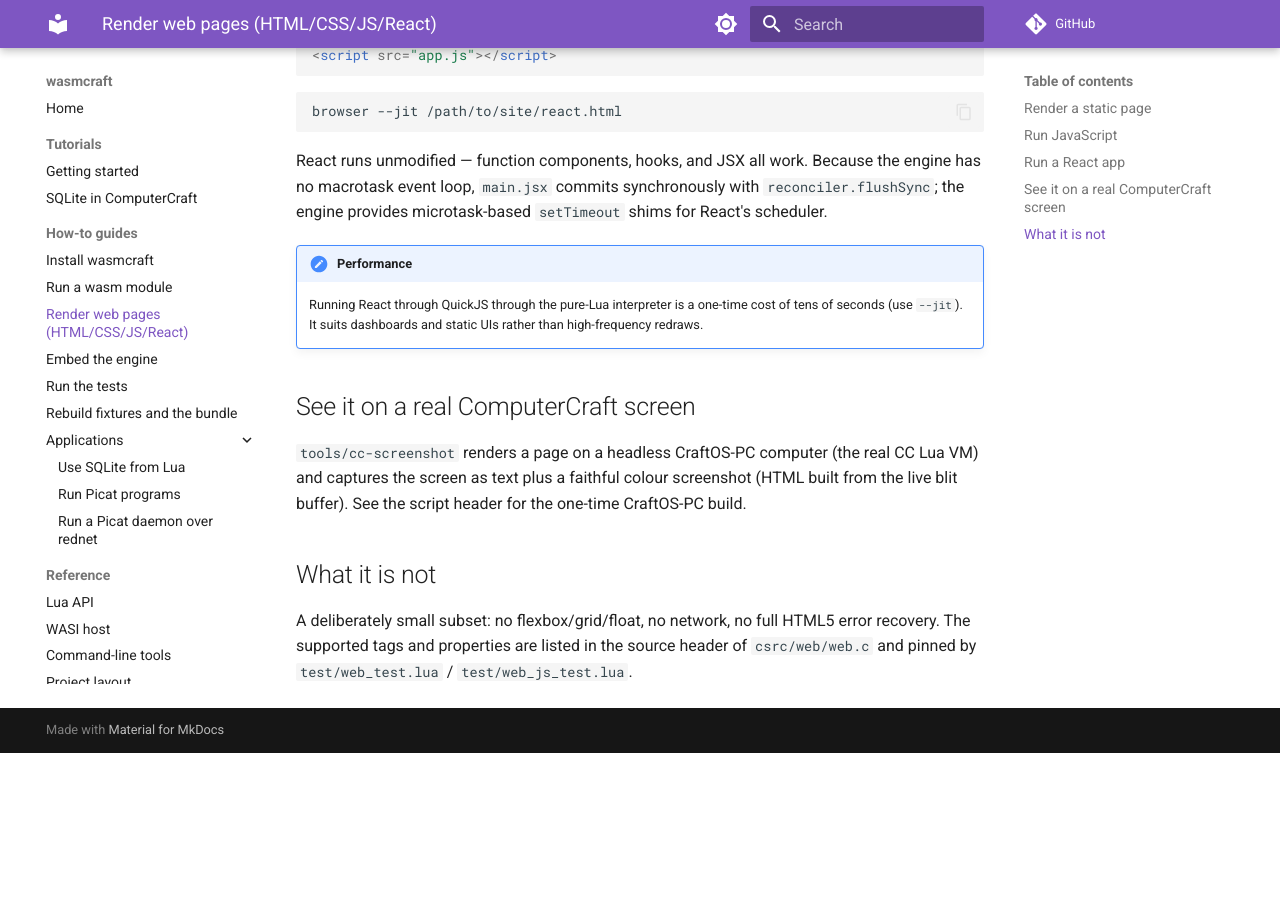
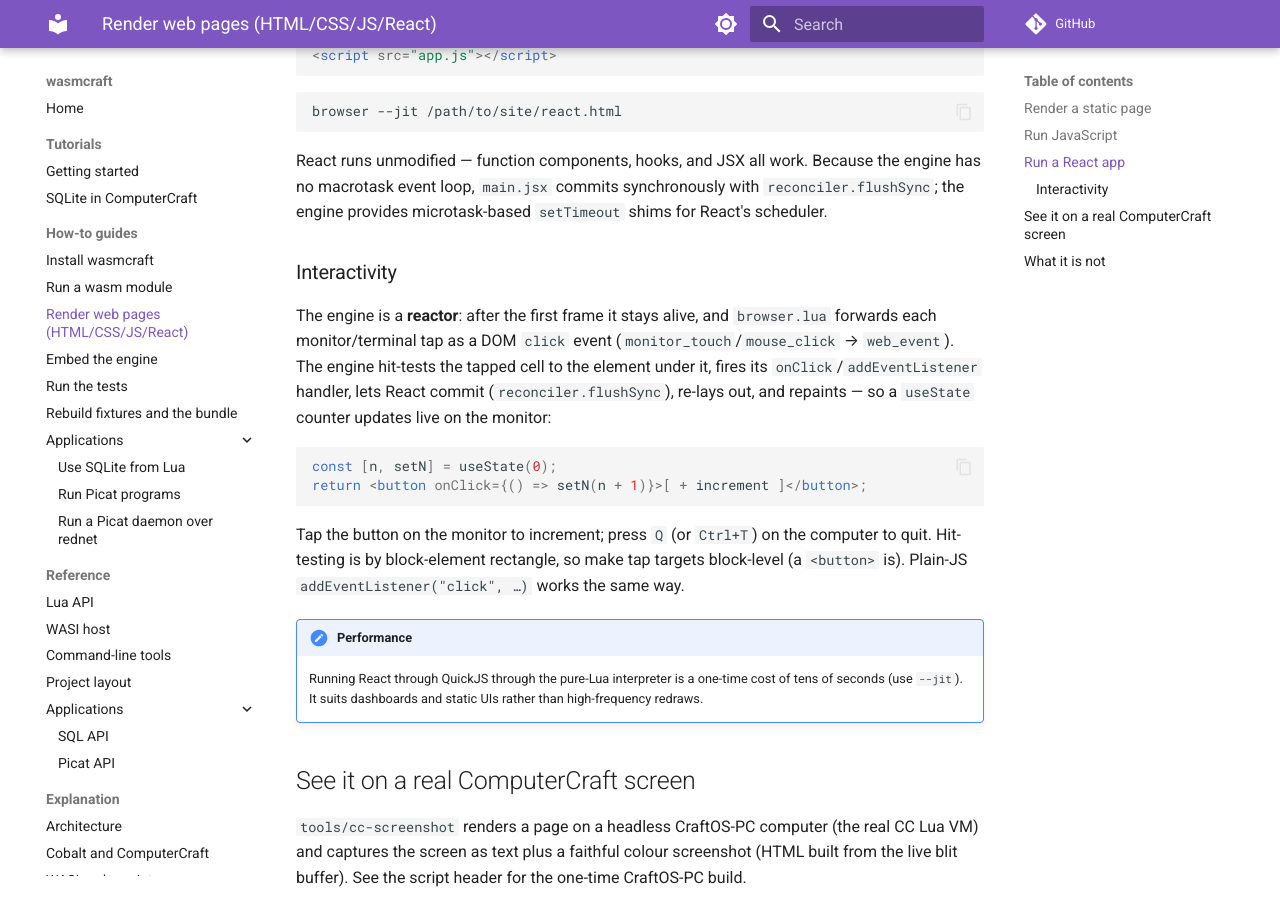
Before and after one commit to r33drichards/wasmcraft, an MkDocs documentation site: the page built from docs/how-to/render-web-pages.md, in a window 1280 px wide and 900 px high, scrolled down 1869 px. Built offline with MkDocs 1.6.1 and Material for MkDocs 9.7.7, drawn with Linux system fonts in a browser that asks for light colours; comment, search, counter and statistics services are not loaded; before the commit the page ends 2622 px from its top, so only the background shows below that.

Commit message:
docs: document interactivity (reactor + click events)
https://claude.ai/code/session_01NsqpvNvo1f7PiEi3Z7KwZB

````diff
--- a/docs/how-to/render-web-pages.md
+++ b/docs/how-to/render-web-pages.md
@@ -88,6 +88,25 @@ the engine has no macrotask event loop, `main.jsx` commits synchronously with
 `reconciler.flushSync`; the engine provides microtask-based `setTimeout`
 shims for React's scheduler.
 
+### Interactivity
+
+The engine is a **reactor**: after the first frame it stays alive, and
+`browser.lua` forwards each monitor/terminal tap as a DOM `click` event
+(`monitor_touch`/`mouse_click` → `web_event`). The engine hit-tests the tapped
+cell to the element under it, fires its `onClick`/`addEventListener` handler,
+lets React commit (`reconciler.flushSync`), re-lays out, and repaints — so a
+`useState` counter updates live on the monitor:
+
+```jsx
+const [n, setN] = useState(0);
+return <button onClick={() => setN(n + 1)}>[ + increment ]</button>;
+```
+
+Tap the button on the monitor to increment; press `Q` (or `Ctrl+T`) on the
+computer to quit. Hit-testing is by block-element rectangle, so make tap targets
+block-level (a `<button>` is). Plain-JS `addEventListener("click", …)` works the
+same way.
+
 !!! note "Performance"
     Running React through QuickJS through the pure-Lua interpreter is a
     one-time cost of tens of seconds (use `--jit`). It suits dashboards and
````
